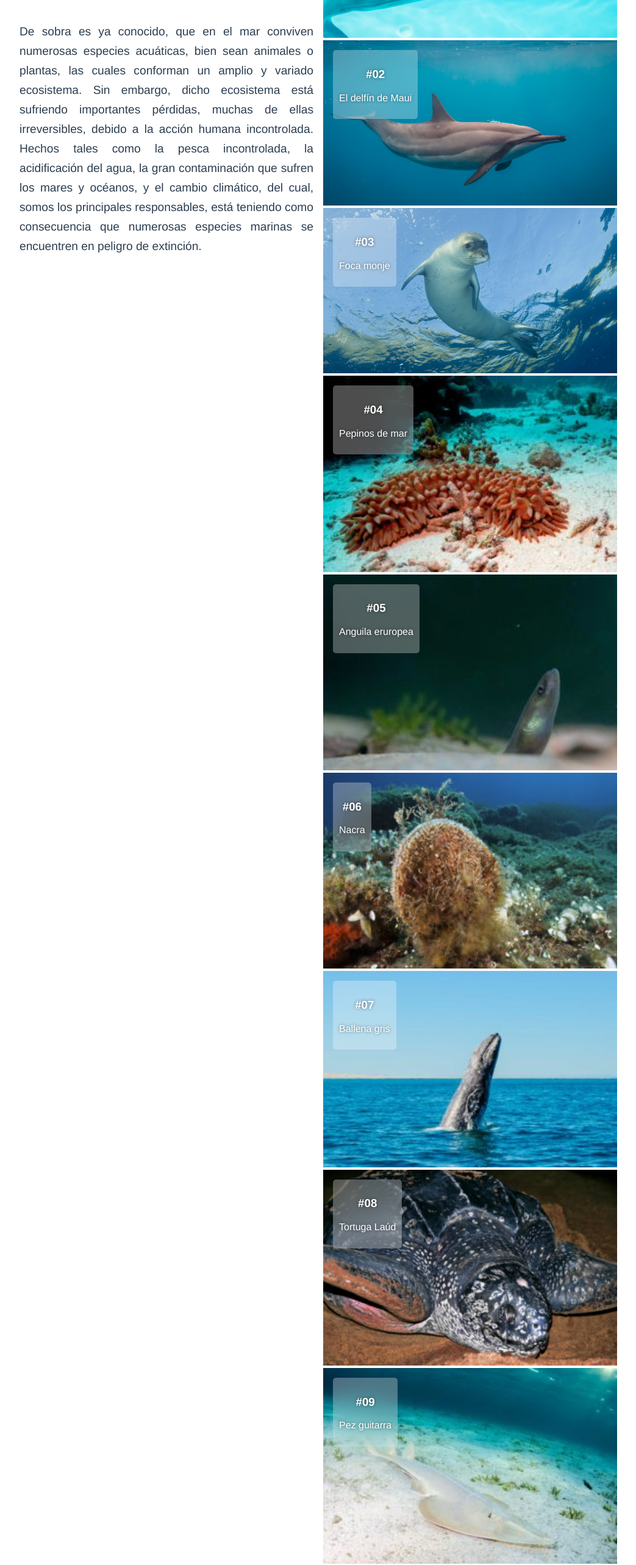
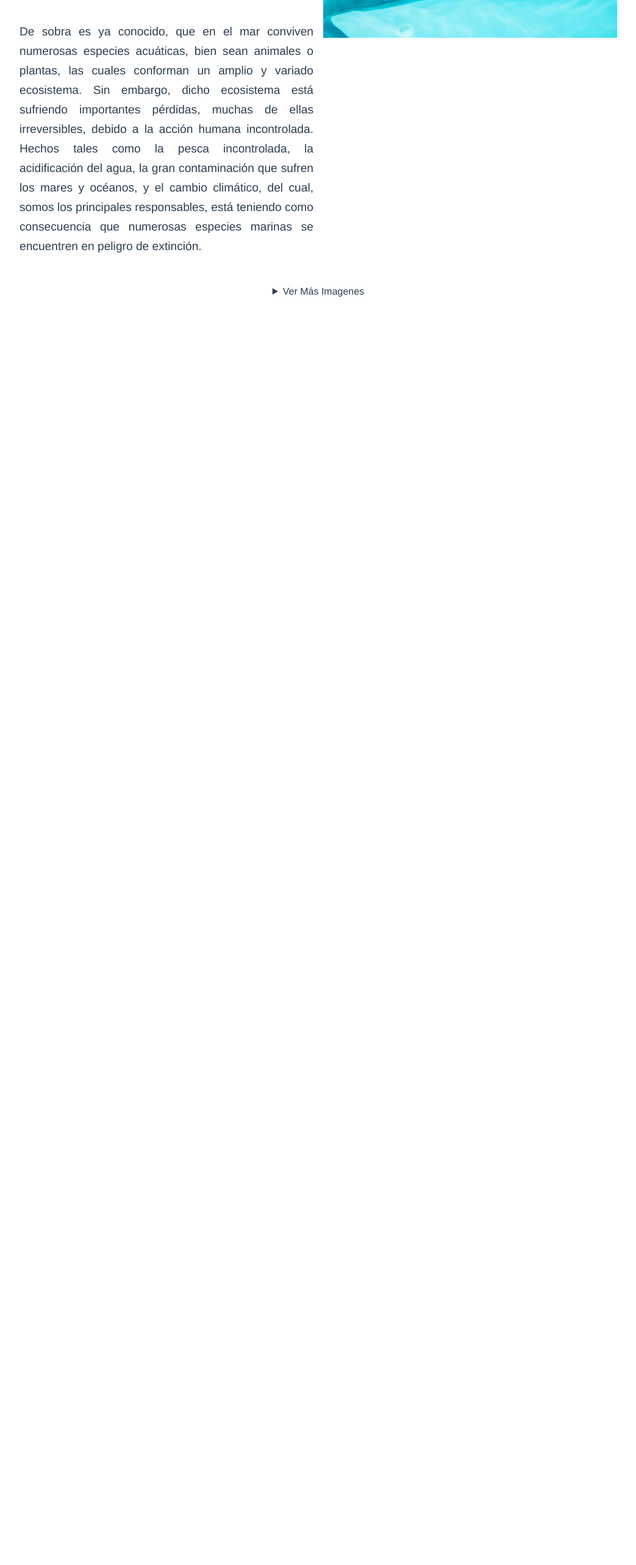
Before and after one commit to JosafatJimenezB/HacktTheOcean-Hackaton, a Vue app in the folder client/: page /#/ in a window 1280 px wide. Shown: the part 1199-3765 px from the top of the page at 61% size, without its empty margins (118-1161 px from the left). After the commit the page ends 1890 px from the top, so only its background shows below. Built offline with nearby package versions, Linux system fonts and the light colour scheme.

Commit message:
add: añadiendo seccion de imagenes

```diff
--- a/client/src/components/peligroExtincion.vue
+++ b/client/src/components/peligroExtincion.vue
@@ -16,71 +16,76 @@
                        <p>Vaquita Marina</p>
                    </div>
                </div>
-               <div class="slide">
+            </div>
+        </div>
+        <details>
+                    <summary>Ver Más Imagenes</summary>
+                    <div class="container-cards">
+                        <div class="card">
                             <img src="../assets/Delfín-maui.jpg" alt="">
-                   <div class="info">
+                            <div class="card-info">
                                 <h3>#02</h3>
                            <p>El delfín de Maui</p>
                         </div>
                         </div>
-               <div class="slide">
+                        <div class="card">
                             <img src="../assets/Foca-monje.jpg" alt="">
-                   <div class="info">
+                            <div class="card-info">
                                 <h3>#03</h3>
                                 <p>Foca monje</p>
                             </div>
                         </div>
-               <div class="slide">
+                        <div class="card">
                             <img src="../assets/Pepinos-de-mar-300x200.jpg" alt="">
-                   <div class="info">
+                            <div class="card-info">
                                 <h3>#04</h3>
                                 <p>Pepinos de mar</p>
                             </div>
                         </div>
-               <div class="slide">
+                        <div class="card">
                             <img src="../assets/Anguila-europea-300x200.jpg" alt="">
-                   <div class="info">
+                            <div class="card-info">
                                 <h3>#05</h3>
                                 <p>Anguila eruropea</p>
                             </div>
                         </div>
-               <div class="slide">
+                        <div class="card">
                             <img src="../assets/Nacra-300x200.jpg" alt="">
-                   <div class="info">
+                            <div class="card-info">
                                 <h3>#06</h3>
                                 <p>Nacra</p>
                             </div>
                         </div>
-               <div class="slide">
+                        <div class="card">
                             <img src="../assets/ballena-gris-300x200.jpg" alt="">
-                   <div class="info">
+                            <div class="card-info">
                                 <h3>#07</h3>
                                 <p>Ballena gris</p>
                             </div>
                         </div>
-               <div class="slide">
+                        <div class="card">
                             <img src="../assets/tortuga-laúd-300x200.jpg" alt="">
-                   <div class="info">
+                            <div class="card-info">
                                 <h3>#08</h3>
                                 <p>Tortuga Laúd</p>
                             </div>
                         </div>
-               <div class="slide">
+                        <div class="card">
                             <img src="../assets/pez-guitarra-300x200.jpg" alt="">
-                   <div class="info">
+                            <div class="card-info">
                                 <h3>#09</h3>
                                 <p>Pez guitarra</p>
                             </div>
                         </div>
-               <div class="slide">
+                        <div class="card">
                             <img src="../assets/Rorcual-común-2-300x200.jpg" alt="">
-                   <div class="info">
+                            <div class="card-info">
                                 <h3>#10</h3>
                                 <p>Rorcual común</p>
                             </div>
                         </div>
                     </div>
-        </div>
+                </details>
     </div>
 </template>
 
@@ -137,4 +142,45 @@
         height: 100%;
     }
 
+
+    details{
+        margin-top: 30px;
+    }
+
+
+
+    .container-cards{
+        width: 100%;
+        max-width: 1280px;
+        margin: 30px auto;
+        display: grid;
+        grid-template-columns: repeat(3, 1fr);
+        gap: 1rem;
+        padding: 0 50px;
+    }
+
+    .card{
+        position: relative;
+        width: 100%;
+    }
+
+    .card-info{
+        position: absolute;
+        top: 1rem;
+        left: 1rem;
+        z-index: 10;
+        color: #fff;
+        background: rgba(255, 255, 255, 0.3);
+        backdrop-filter: blur(20px);
+        border-radius: 5px;
+        padding: 10px;
+        text-shadow: 0 0 5px rgba(0, 0, 0, 0.5);
+    }
+
+    .card img{
+        width: 100%;
+        height: 100%;
+        object-fit: cover;
+    }
+
 </style>
```
Lines whose indentation alone changed are shown as unchanged.
